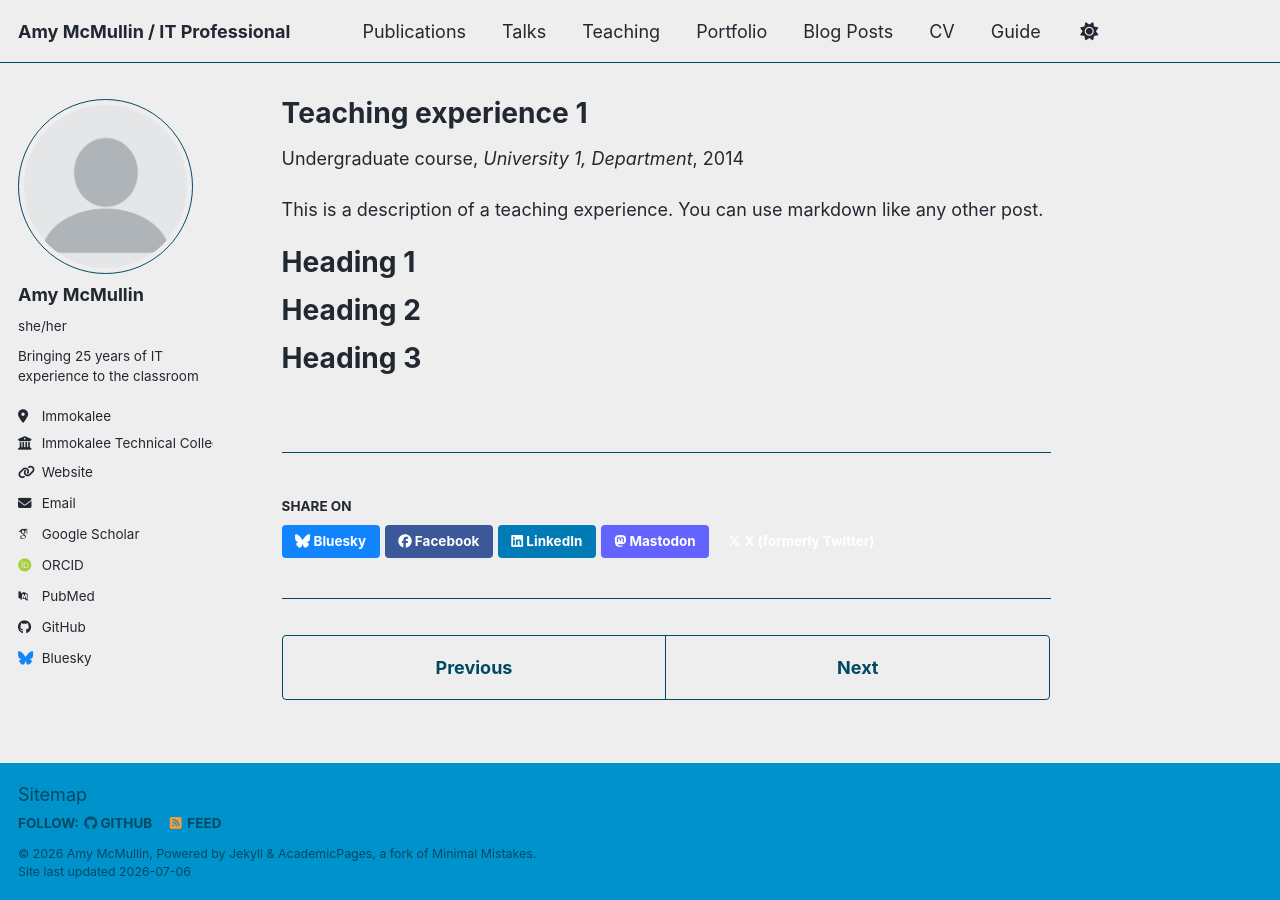
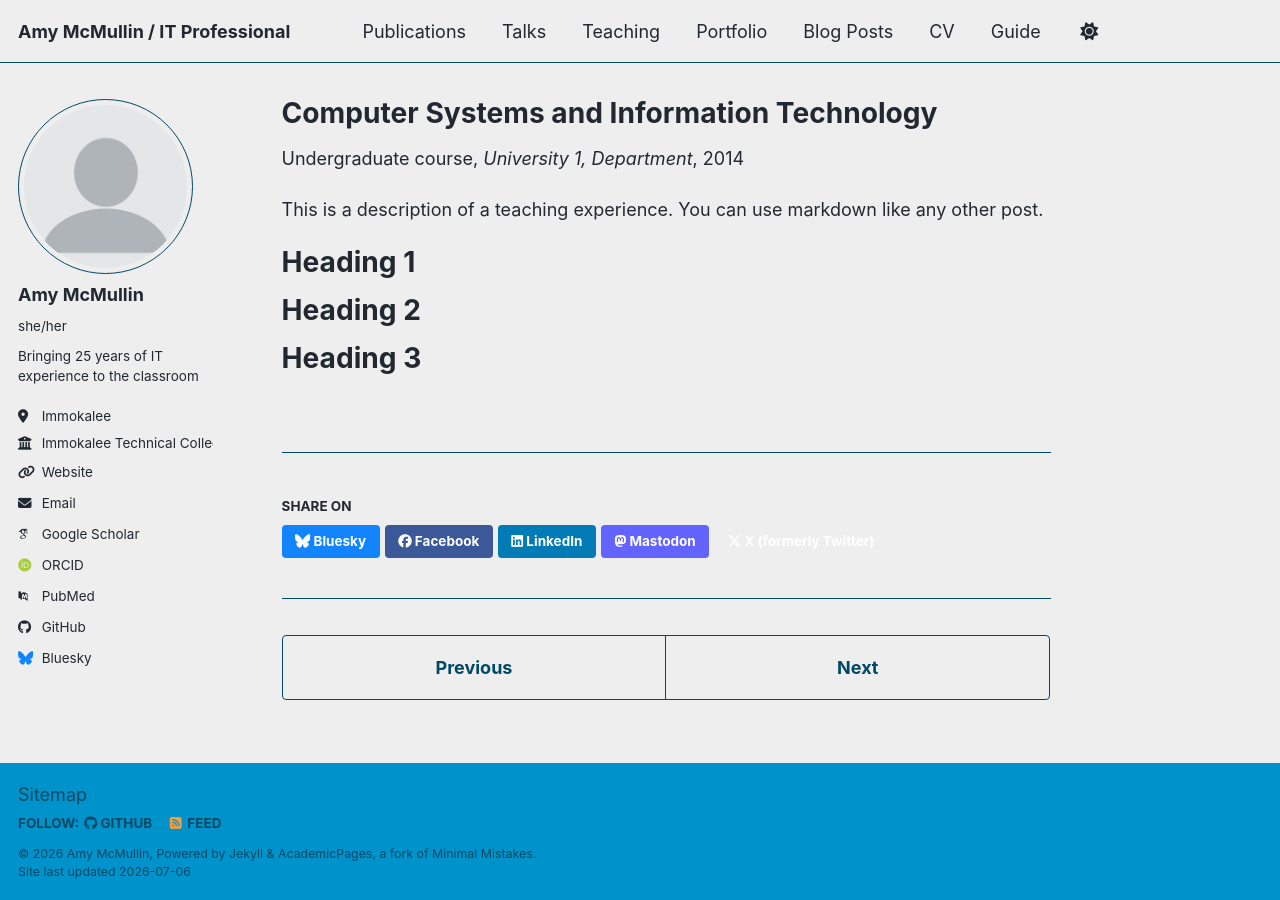
Before and after one commit to amymcmullin/amymcmullin.github.io, a Jekyll site: the page built from _teaching/2014-spring-teaching-1.md, in a window 1280 px wide. Built offline with Jekyll 4.4.1, drawn with Linux system fonts in a browser that asks for light colours; some web fonts are replaced; a script bundle is joined from its source files by our own code; library files that are not in the unit come from our copies.

Commit message:
Update 2014-spring-teaching-1.md

```diff
--- a/_teaching/2014-spring-teaching-1.md
+++ b/_teaching/2014-spring-teaching-1.md
@@ -1,5 +1,5 @@
 ---
-title: "Teaching experience 1"
+title: "Computer Systems and Information Technology"
 collection: teaching
 type: "Undergraduate course"
 permalink: /teaching/2014-spring-teaching-1
```
